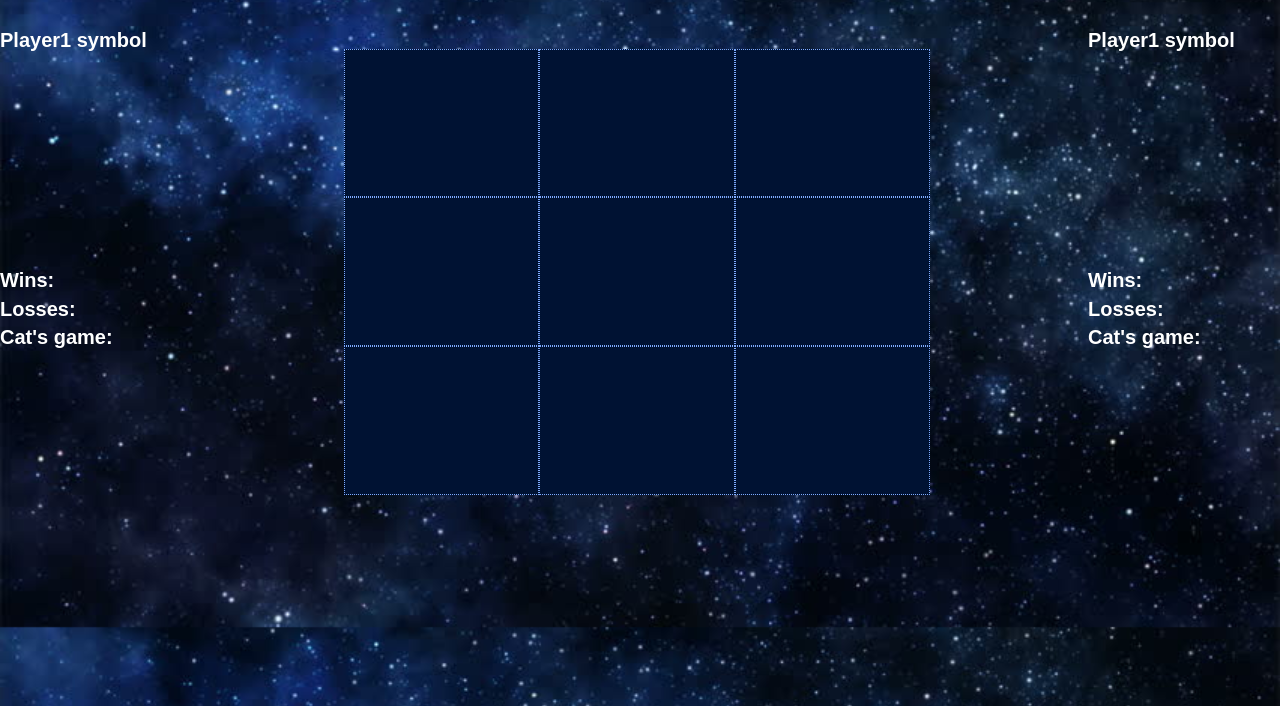
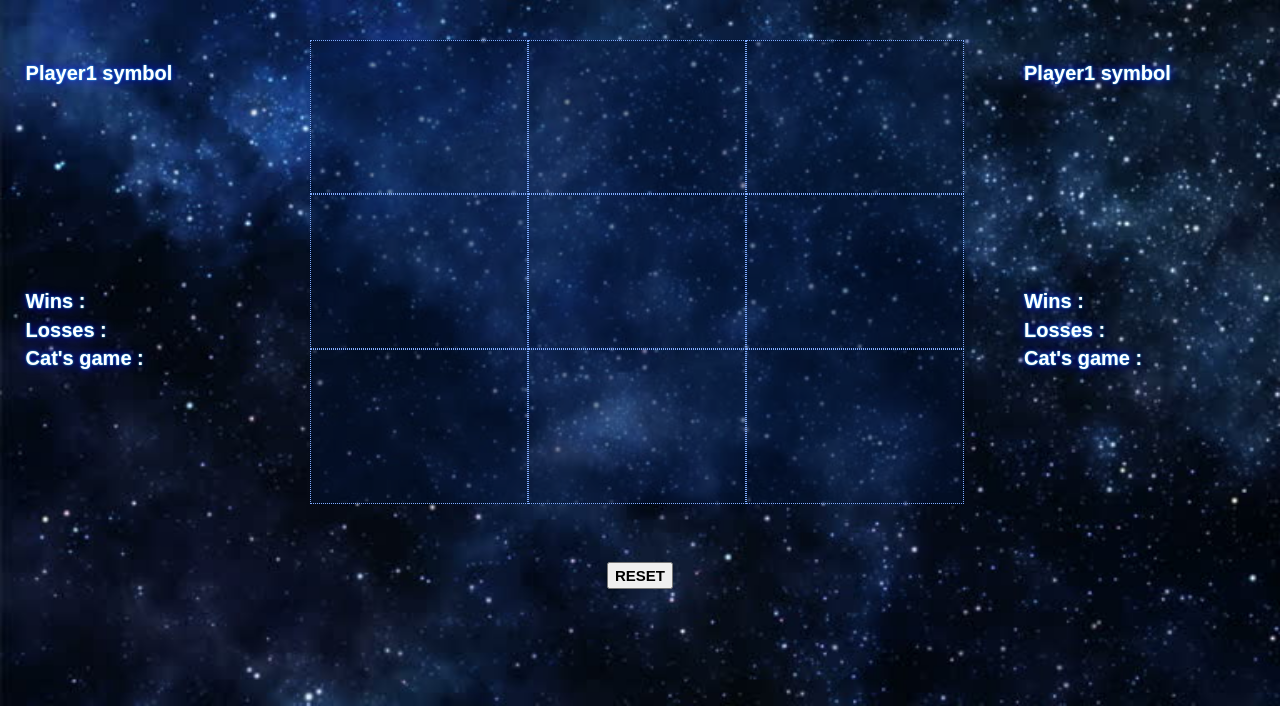
Before and after one commit to kylepamintuan/TicTacToe, a plain HTML site: page index.html in a window 1280 px wide. Shown: the part 94-800 px from the top of the page. Drawn offline with nearby package versions, Linux system fonts and the light colour scheme.

Commit message:
resetButton added

```diff
--- a/index.html
+++ b/index.html
@@ -19,24 +19,25 @@
       <div class="name">Player1 name</div>
       <div class="symbol">Player1 symbol</div>
       <div class="stats">
-        <div>Wins: <span class="wins"></span></div>
-        <div>Losses: <span class="losses"></span></div>
-        <div>Cat's game: <span class="catsGame"></span></div>
+        <div>Wins : <span class="wins"></span></div>
+        <div>Losses : <span class="losses"></span></div>
+        <div>Cat's game : <span class="catsGame"></span></div>
       </div>
     </div>
     <div class="game_area">
       <div class="gameTop">TIC TAC TOE</div>
       <div class="gameBottom">
         <div class="gameBoard"></div>
+        <div id="reset"></div>
       </div>
     </div>
     <div class="player2_container">
       <div class="name">Player1 name</div>
       <div class="symbol">Player1 symbol</div>
       <div class="stats">
-        <div>Wins: <span class="wins"></span></div>
-        <div>Losses: <span class="losses"></span></div>
-        <div>Cat's game: <span class="catsGame"></span></div>
+        <div>Wins : <span class="wins"></span></div>
+        <div>Losses : <span class="losses"></span></div>
+        <div>Cat's game : <span class="catsGame"></span></div>
       </div>
     </div>
 
--- a/main.js
+++ b/main.js
@@ -21,10 +21,14 @@ var playerTwo = {
 var currentPlayer = playerOne;
 var gameSize = 3;
 var moves = 0;
+var resetButton = $('<button>').text('RESET');
+
 
 function initializeApp(){
     console.log('Initializing App...');
     makeGameBoard(gameSize);
+    $('#reset').append(resetButton);
+    $('#reset').click(resetGame);
 }
 
 function bindEventHandlers(){
@@ -272,3 +276,9 @@ function checkDiag_SW( i, j, symbol ){
     }
     return count;
 }
+
+function resetGame (){
+    $('.gameBoard').empty();
+    initializeApp();
+    moves = 0;
+}
--- a/style.css
+++ b/style.css
@@ -4,17 +4,20 @@ body {
     margin: 0;
     font-size: 0;
     font-family: sans-serif;
-    background-repeat: repeat;
-    background-size: 100%;
+    background-repeat: no-repeat;
+    background-size: cover;
     background-image: url('1.jpg');
 }
 .player1_container {
-    width: 15%;
+    width: 20%;
     height: 100%;
     font-size: 20px;
     display: inline-block;
     color: white;
     font-weight: bold;
+    padding-top: 3%;
+    padding-left: 2%;
+    text-shadow: 0 0 2px #33ccff , 0 0 10px blue;
 }
 .player1_container .name {
     width: 100%;
@@ -29,18 +32,18 @@ body {
     height: 55%;
 }
 .game_area {
-    width: 70%;
+    width: 60%;
     height: 100%;
     margin: auto;
     display: inline-block;
     vertical-align: top;
     color: white;
-
 }
 .gameTop {
     width: 100%;
     height: 10%;
-    font-size: 4rem;
+    padding-top: 2%;
+    font-size: 5rem;
     text-align: center;
     text-shadow: 0 0 5px #00e6e6, 0 0 20px #ff00ff;
 }
@@ -52,20 +55,32 @@ body {
     text-shadow: 0 0 25px #ff00ff, 0 0 40px #00e6e6;
 }
 .gameBoard {
-    width: 80%;
+    width: 100%;
     height: 80%;
     top: 50%;
     right: 50%;
     padding: 7%;
     margin: auto;
+    cursor: pointer;
+}
+#reset {
+    width: 100%;
+    height: 5%;
+    vertical-align: center;
+    text-align: center;
+    font-size: 15px;
+    color: black;
 }
 .player2_container {
-    width: 15%;
+    width: 20%;
     height: 100%;
     font-size: 20px;
     display: inline-block;
     color: white;
     font-weight: bold;
+    text-shadow: 0 0 2px #33ccff , 0 0 10px blue;
+    padding-top: 3%;
+    padding-right: 2%;
 }
 .player2_container .name {
     width: 100%;
@@ -80,16 +95,13 @@ body {
     height: 55%;
 }
 .square {
-    background-color: #001233;
+    background-color: #00123377;
     float: left;
     border: 0.1px dotted #80acff;
     text-align: center;
     vertical-align: center;
-    top: 50%;
-    left: 50%;
-}
-.square .clicked{
-
+    /*top: 50%;*/
+    /*left: 50%;*/
 }
 .currentPlayer {
     text-shadow: 0 0 5px #FF0000, 0 0 20px #0000FF;
```
